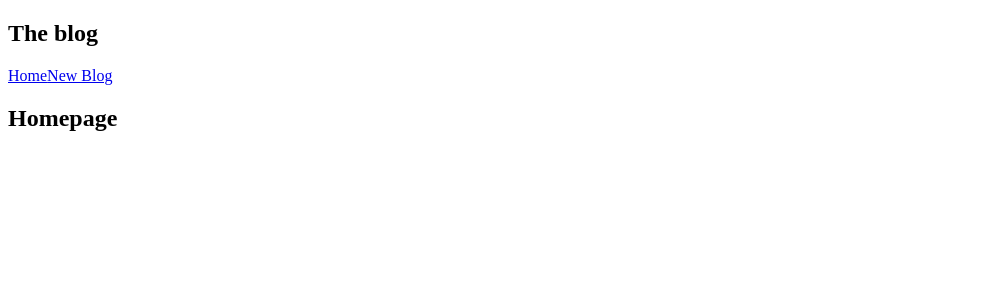
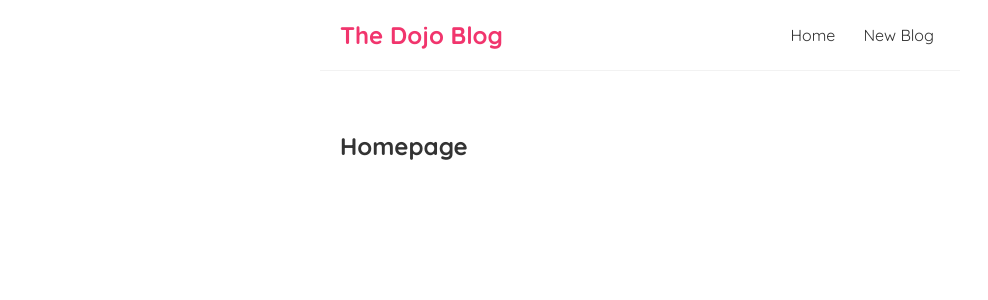
Before and after one commit to mubarak7785/Betterwealth-2-blog, a React (Vite) app: page / in a window 1280 px wide. Shown: the top 300 px of the page, without its empty margins (0-988 px from the left). Built offline with nearby package versions, Linux system fonts and the light colour scheme.

Commit message:
added styles to Navbar components

```diff
--- a/src/Navbar.jsx
+++ b/src/Navbar.jsx
@@ -1,11 +1,11 @@
 export const Navbar=()=>{
     return(
 
-        <nav>
-        <h1>The blog</h1>
+        <nav className="navbar">
+        <h1>The Dojo Blog</h1>
         <div className="links">
             <a href="/">Home</a>
-            <a href="/create">New Blog</a>
+            <a href="/create" >New Blog</a>
         </div>
     </nav>
 
--- a/src/index.css
+++ b/src/index.css
@@ -1 +1,35 @@
 @import url('https://fonts.googleapis.com/css2?family=Quicksand:wght@300;400;500;600;700&display=swap');
+
+/* base styles */
+* {
+  margin: 0;
+  font-family: "Quicksand";
+  color: #333;
+}
+.navbar {
+  padding: 20px;
+  display: flex;
+  align-items: center;
+  max-width: 600px;
+  margin: 0 auto;
+  border-bottom: 1px solid #f2f2f2;
+}
+.navbar h1 {
+  color: #f1356d;
+}
+.navbar .links {
+  margin-left: auto;
+}
+.navbar a {
+  margin-left: 16px;
+  text-decoration: none;
+  padding: 6px;
+}
+.navbar a:hover {
+  color: #f1356d;
+}
+.content {
+  max-width: 600px;
+  margin: 40px auto;
+  padding: 20px;
+}
```
